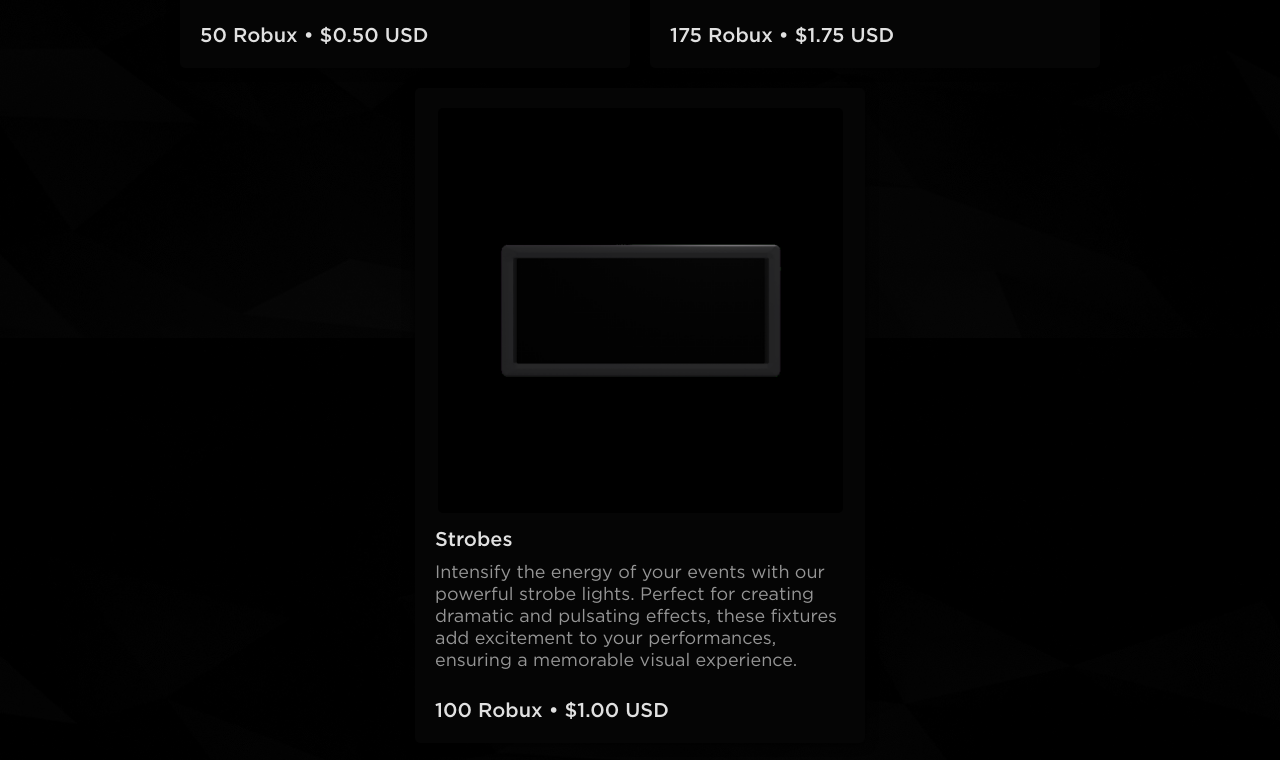
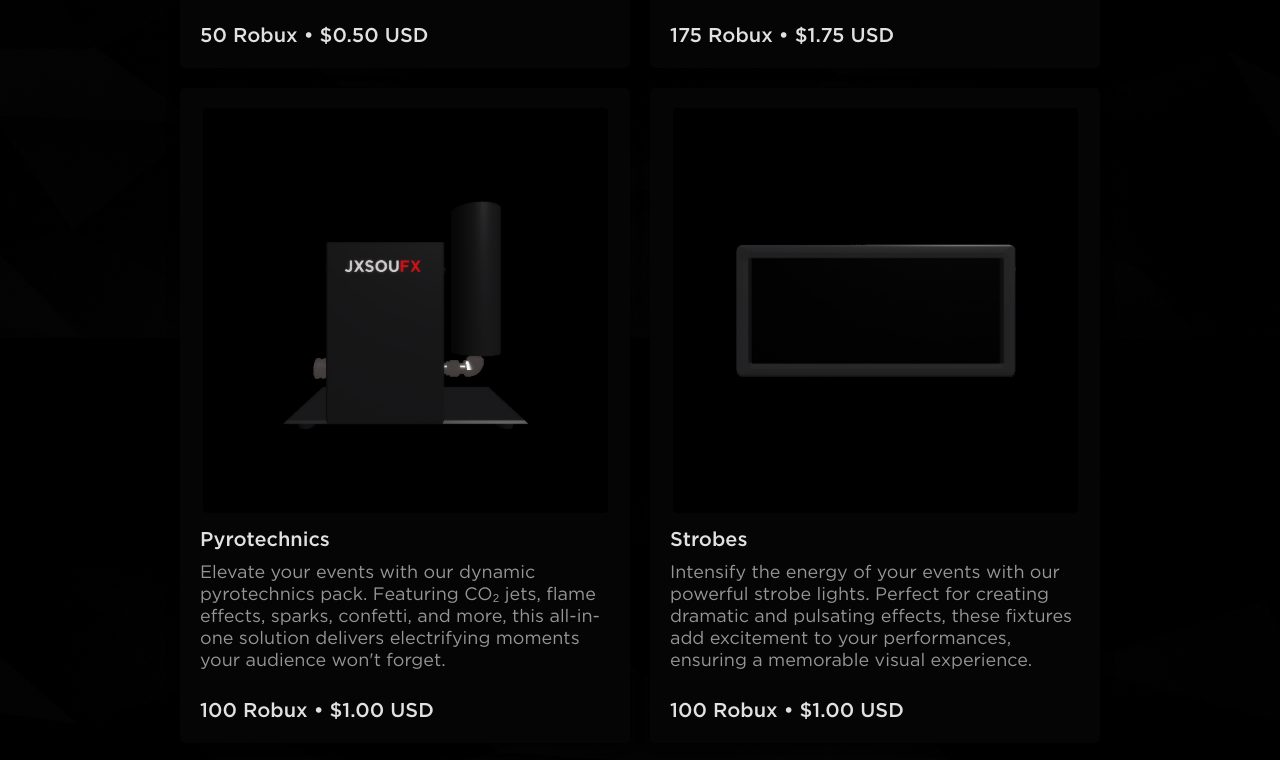
Before and after one commit to Jxsou-s-Lighting/website, a plain HTML site: page pages/products.html in a window 1280 px wide. Shown: the part 2862-3622 px from the top of the page. Drawn offline with Linux system fonts and the light colour scheme.

Commit message:
updated products

```diff
--- a/pages/products.html
+++ b/pages/products.html
@@ -237,6 +237,28 @@
           </div>
           <div class="product">
             <div class="product-interaction">
+              <img class="product-image" src="/images/products/pyro.png" alt="product" draggable="false" />
+              <div class="product-buttons">
+                <a class="product-purchasing" href="https://www.roblox.com/games/9755675884" target="_blank"
+                  >Buy Now</a
+                >
+                <a class="product-testing" href="https://www.roblox.com/games/9475736225" target="_blank"
+                  >Try It Out</a
+                >
+              </div>
+            </div>
+            <div class="product-info">
+              <p class="product-name">Pyrotechnics</p>
+              <p class="product-description">
+                Elevate your events with our dynamic pyrotechnics pack. Featuring CO₂ jets, flame effects,
+                sparks, confetti, and more, this all-in-one solution delivers electrifying moments your
+                audience won't forget.
+              </p>
+              <p class="product-price">100 Robux &bull; $1.00 USD</p>
+            </div>
+          </div>
+          <div class="product">
+            <div class="product-interaction">
               <img class="product-image" src="/images/products/strobe.png" alt="product" draggable="false" />
               <div class="product-buttons">
                 <a class="product-purchasing" href="https://www.roblox.com/games/9755675884" target="_blank"
```
Also changed, not shown: images/products/pyro.png (added).
